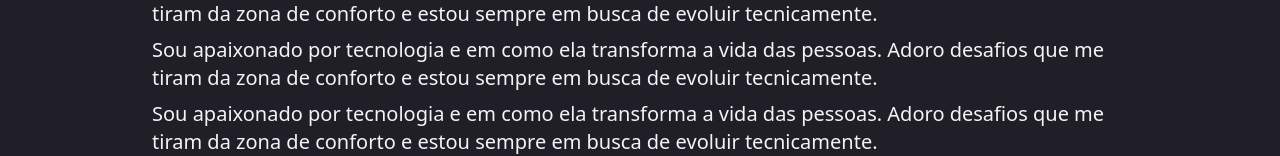
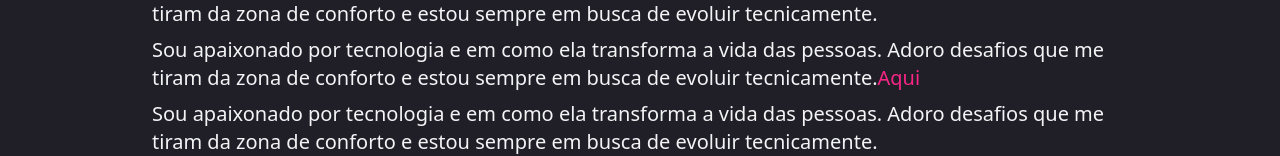
Before and after one commit to MogLuiz/personal-blog, a Next.js app: page /about in a window 1280 px wide. Shown: the part 212-368 px from the top of the page. Built offline with nearby package versions, Linux system fonts and the light colour scheme.

Commit message:
test: ensure be able to render the link

```diff
--- a/src/screens/About/About.tsx
+++ b/src/screens/About/About.tsx
@@ -1,3 +1,5 @@
+import { Link } from '@/components/atoms/Link'
+
 import * as S from './styles'
 
 export const AboutUILayer = () => {
@@ -17,6 +19,7 @@ export const AboutUILayer = () => {
         Sou apaixonado por tecnologia e em como ela transforma a vida das
         pessoas. Adoro desafios que me tiram da zona de conforto e estou sempre
         em busca de evoluir tecnicamente.
+        <Link href="#">Aqui</Link>
       </S.Paragraph>
 
       <S.Paragraph>
```
Also changed, not shown: 1 other file (tests, documents, lock files or other folders).
